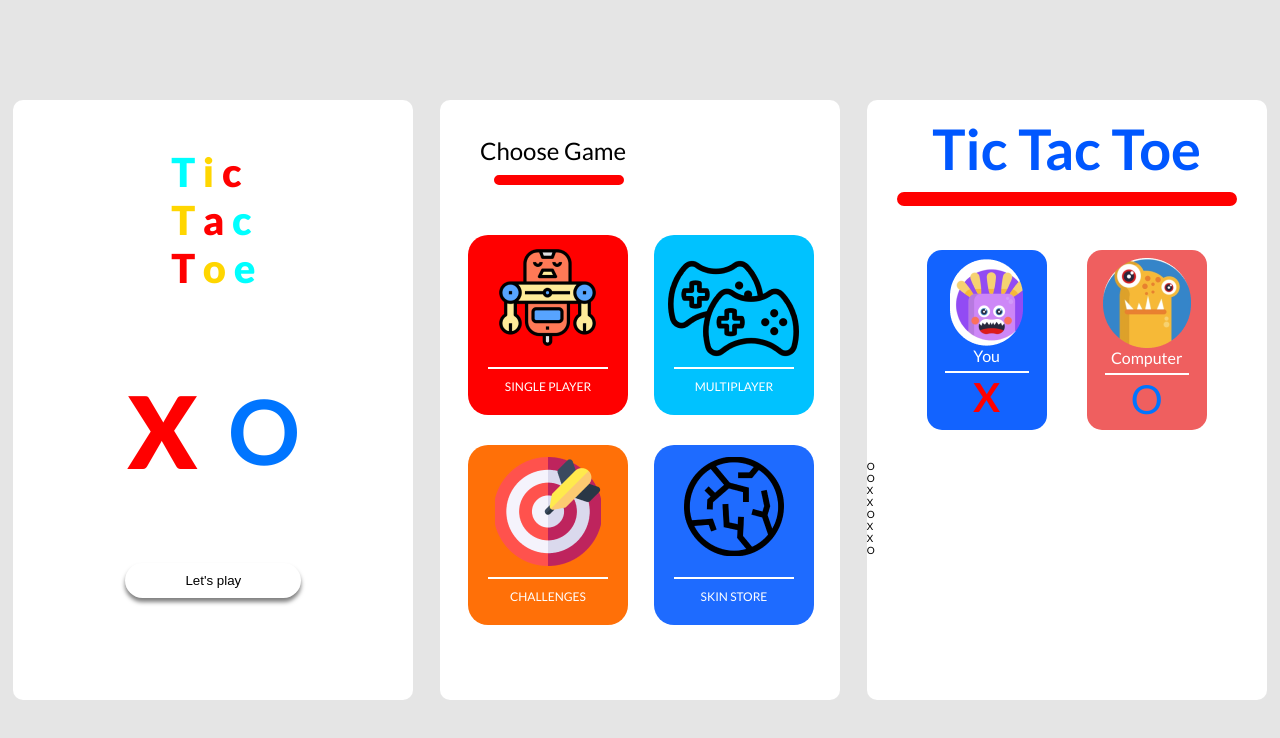
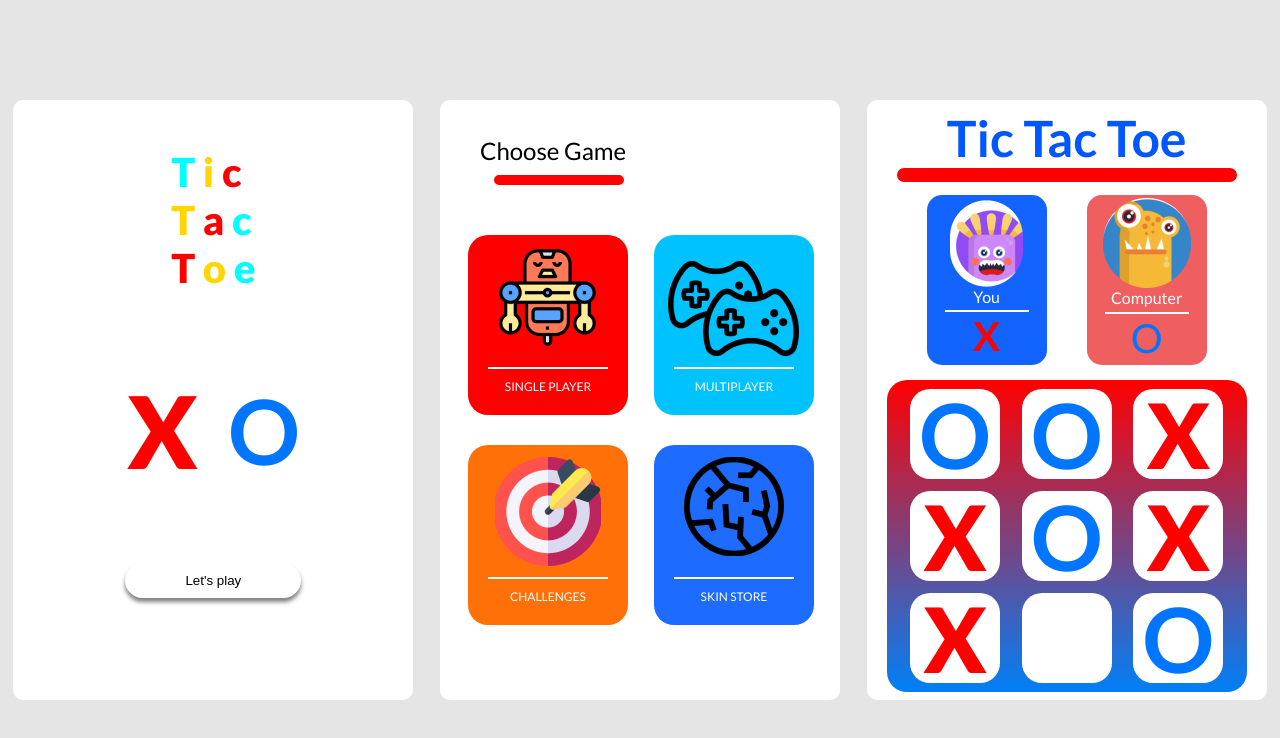
Before and after one commit to Xurshidbek3344/Xurshidbek4433, a plain HTML site: page index.html in a window 1280 px wide. Drawn offline with Linux system fonts and the light colour scheme.

Commit message:
Va nihoyat css qismi ham tayyor

```diff
--- a/style.css
+++ b/style.css
@@ -167,13 +167,12 @@ body {
 }
 .item__theree-title {
   width: 100%;
-  height: 20%;
+  height: 15%;
   display: flex;
   justify-content: center;
   align-items: center;
   flex-direction: column;
-  gap: 1rem;
-  font-size: 2.8rem;
+  font-size: 2.5rem;
   color: #0057ff;
 }
 .theree__border {
@@ -183,15 +182,15 @@ body {
 }
 .player__one {
   width: 70%;
-  height: 40%;
+  height: 30%;
   display: flex;
   justify-content: space-between;
   align-items: center;
-  margin: auto;
+  margin: 0 auto 1rem;
 }
 .player__one-left {
   width: 12rem;
-  height: 18rem;
+  height: 17rem;
   background: #1263ff;
   border-radius: 1.5rem;
   display: flex;
@@ -225,7 +224,7 @@ body {
 
 .player__one-rihgt {
   width: 12rem;
-  height: 18rem;
+  height: 17rem;
   background: #ef5f5f;
   border-radius: 1.5rem;
   display: flex;
@@ -236,14 +235,43 @@ body {
 .right__img {
 }
 .card__item {
+  width: 90%;
+  height: 52%;
+  margin: auto;
+  background: linear-gradient(180deg, #ff0000 0%, #0080f7 100%);
+  border-radius: 2rem;
+  display: grid;
+  grid-template-columns: 1fr 1fr 1fr;
+  gap: 0.5rem;
+  padding: 0.5rem 1.5rem;
 }
 .card {
+  width: 9rem;
+  height: 9rem;
+  background: #ffffff;
+  border-radius: 2rem;
+  margin: auto;
+  display: flex;
+  align-items: center;
+  justify-content: center;
 }
-.cal-1 {
+.cal-1,
+.cal-2,
+.cal-5,
+.cal-9 {
+  color: #0075ff;
+  font-size: 9rem;
+  font-weight: 600;
 }
 .cal-2 {
 }
-.cal-3 {
+.cal-3,
+.cal-4,
+.cal-6,
+.cal-7 {
+  color: #ff0000;
+  font-size: 9rem;
+  font-weight: 900;
 }
 .cal-4 {
 }
```
